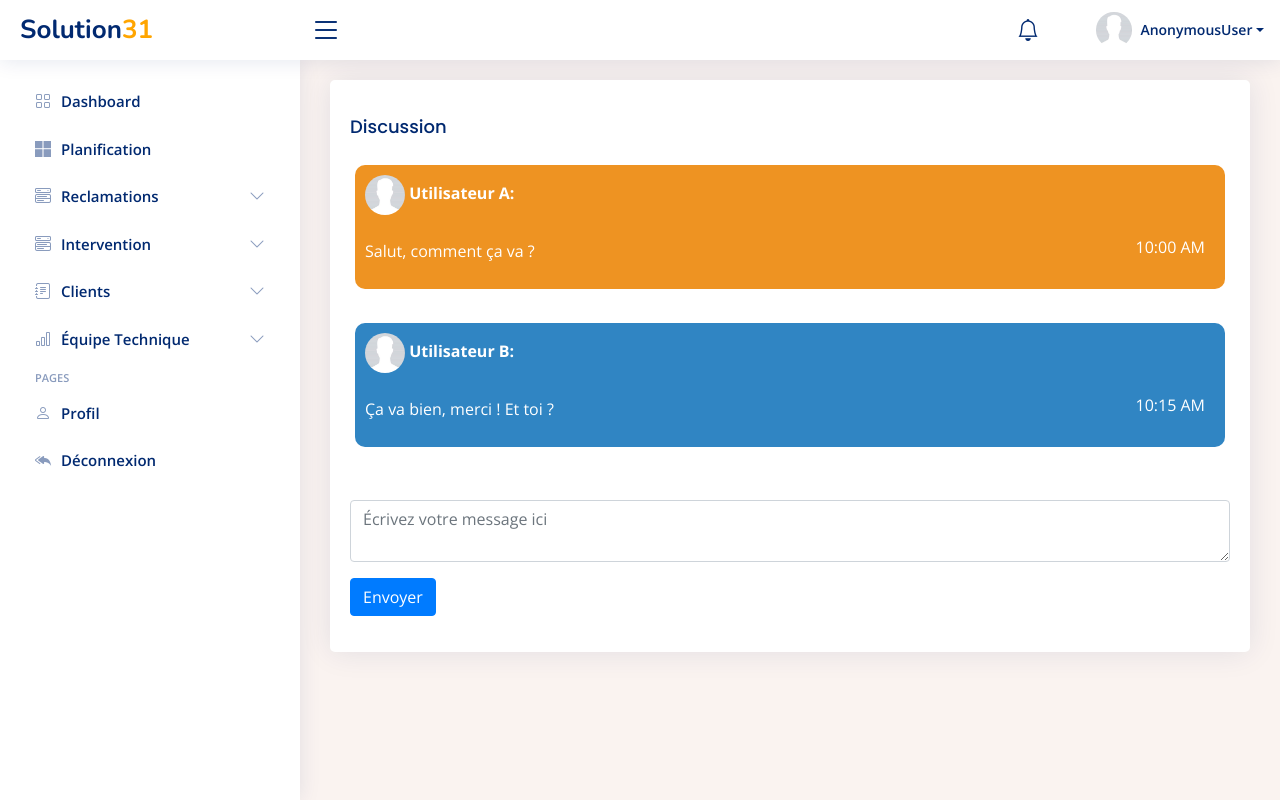
After one commit to ryaddaoud21/Gestionnaire_Des_Interventions, a Django app: page /messagerie in a window 1280 px wide. The commit adds this page. Run offline with Django 4.2, Linux system fonts and the light colour scheme; some libraries are stand-ins or nearby versions.

Commit message:
adding messages

```diff
--- a/Dashboard/templates/Dashboard/list_techniciens.html
+++ b/Dashboard/templates/Dashboard/list_techniciens.html
@@ -41,7 +41,7 @@
 
                       <!-- Bouton "Contacter" -->
                         <hr>
-                      <button class="btn btn-light">Contacter</button>
+                      <a href="{% url 'messagerie' %}"><button class="btn btn-light">Contacter</button> </a>
 
                     </div>
                   </div>
--- /dev/null
+++ b/Dashboard/templates/Dashboard/messagerie.html
@@ -0,0 +1,94 @@
+{% extends 'Dashboard/main.html' %}
+{% load static %}
+{% block content %}
+
+  <style>
+    /* Styles for small and round user profile images */
+    .user-profile-image.small-round {
+      width: 40px; /* Définissez la largeur souhaitée */
+      height: 40px; /* Définissez la hauteur souhaitée */
+      border-radius: 50%; /* Pour rendre l'image ronde */
+    }
+
+    /* Styles for user A message card */
+    .message {
+      background-color: #EE9322; /* Couleur de fond pour les messages de Utilisateur A */
+      color: white; /* Texte en blanc pour Utilisateur A */
+      border-radius: 10px;
+      padding: 10px;
+      margin: 5px;
+    }
+
+    /* Styles for user B message card */
+    .message-received {
+      background-color: #3085C3; /* Couleur de fond pour les messages reçus de Utilisateur B */
+      color: white; /* Texte en blanc pour Utilisateur B */
+      border-radius: 10px;
+      padding: 10px;
+      margin: 5px;
+    }
+
+    /* Styles for the time element */
+    .message-time {
+      float: right;
+        margin-right: 10px;
+        margin-top: 20px;
+    }
+  </style>
+
+  <main id="main" class="main">
+
+    <section class "section profile">
+      <div class="row">
+        <div class="col-xl-12">
+
+          <div class="card">
+            <div class="card-body pt-3">
+
+              <h5 class="card-title">Discussion </h5>
+
+              <div class="message">
+                <div class="user-info">
+                  <img src="{% static 'Dashboard/assets/img/profile.jpg' %}" alt="Utilisateur A" class="user-profile-image small-round">
+                  <strong>Utilisateur A:</strong>
+                </div>
+                <div class="message-time">10:00 AM</div>
+                <br>
+                <p>Salut, comment ça va ?</p>
+              </div>
+                <br>
+
+              <div class="message-received"  >
+                <div class="user-info">
+                  <img src="{% static 'Dashboard/assets/img/profile.jpg' %}" alt="Utilisateur B" class="user-profile-image small-round">
+                  <strong>Utilisateur B:</strong>
+                </div>
+                <div class="message-time">10:15 AM</div>
+                <br>
+                <p>Ça va bien, merci ! Et toi ?</p>
+              </div>
+                <br>
+                <br>
+
+
+              <!-- Ajoutez d'autres messages ici avec la structure message et les classes appropriées -->
+
+              <!-- Formulaire pour envoyer un nouveau message -->
+              <form method="post">
+                {% csrf_token %}
+                <div class="form-group">
+                  <textarea name="new_message" class="form-control" placeholder="Écrivez votre message ici"></textarea>
+                </div>
+                <button type="submit" class="btn btn-primary">Envoyer</button>
+              </form>
+
+            </div>
+          </div>
+
+        </div>
+      </div>
+    </section>
+
+  </main><!-- End #main -->
+
+{% endblock %}
--- a/Dashboard/urls.py
+++ b/Dashboard/urls.py
@@ -27,6 +27,7 @@ urlpatterns = [
     path('login', auth_views.LoginView.as_view(template_name='Dashboard/login.html'), name='login'),
     path('logout', auth_views.LogoutView.as_view(), name='logout'),
     path('register', register, name='register'),
+    path('messagerie', messagerie, name='messagerie'),
     path('interventions/list',list_interventions ,name='list_interventions'),
     path('reclamations/list',list_reclamations ,name='list_reclamations'),
     path('Planification/',Planning ,name='plan'),
--- a/Dashboard/views.py
+++ b/Dashboard/views.py
@@ -400,3 +400,7 @@ def Add_reclamation(request):
         form = ReclamationForm()
     context = {'form':form}
     return render(request,'Dashboard/Ajouter_reclamation.html',context )
+
+
+def messagerie(request):
+    return render(request,'Dashboard/messagerie.html')
```
